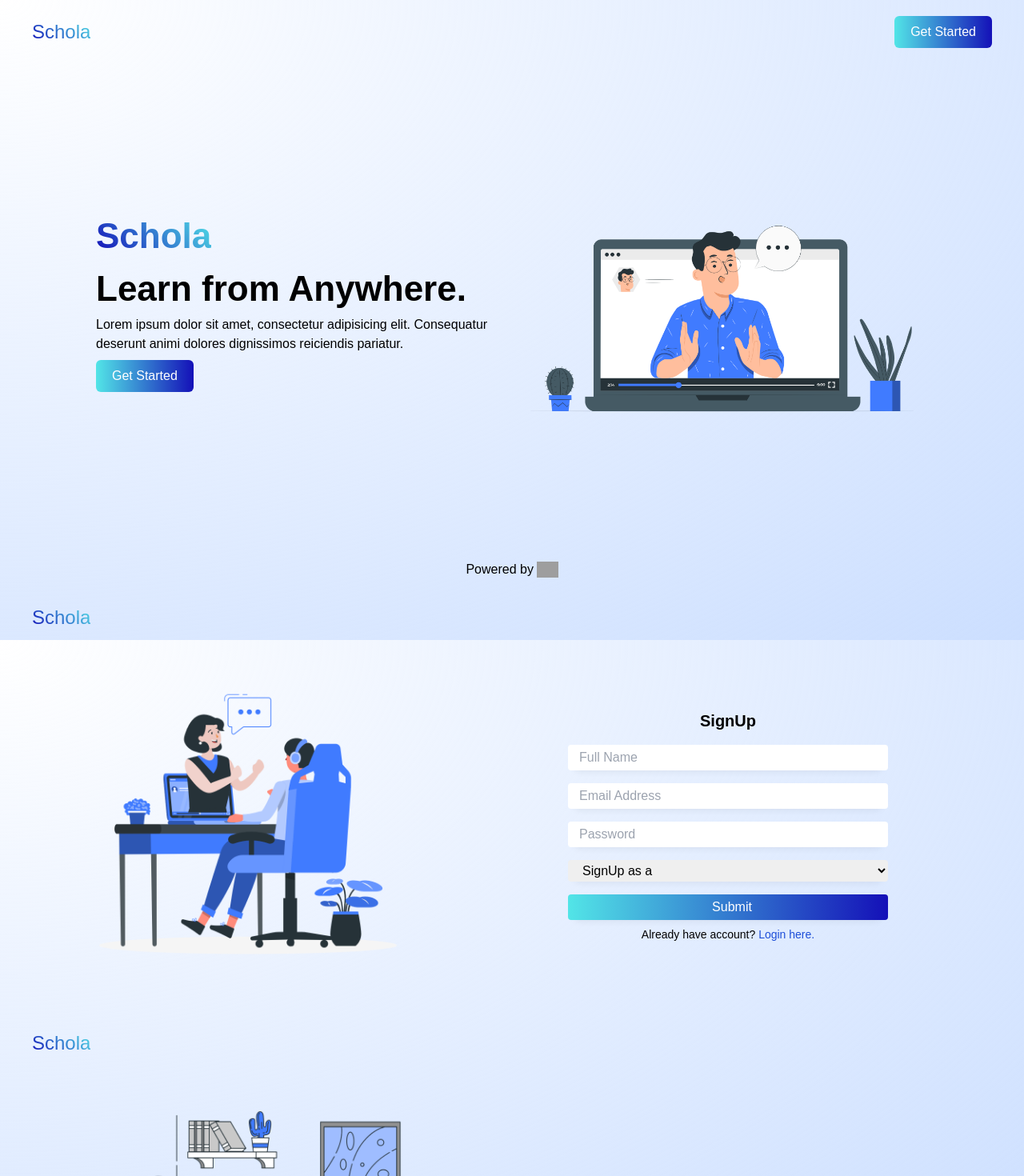
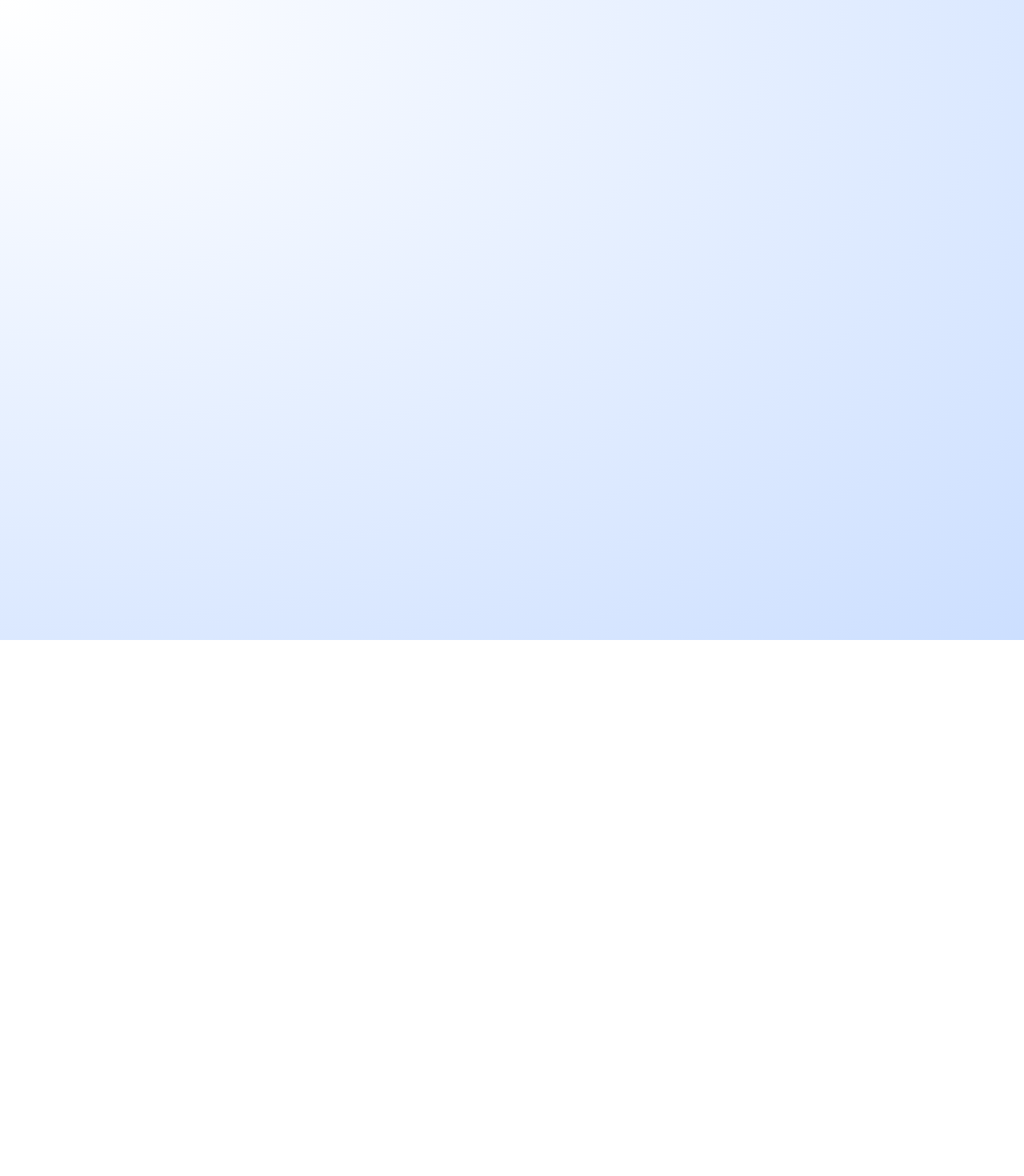
Before and after one commit to Nahid-theTechNerd/Schola, a React (Create React App) app: page /home in a window 1280 px wide. Shown: the top 1470 px of the page at 80% size. After the commit the page ends 800 px from the top, so only its background shows below. Built offline with nearby package versions, Linux system fonts and the light colour scheme; grey boxes are pictures that could not be loaded.

Commit message:
Router added

```diff
--- a/package.json
+++ b/package.json
@@ -9,6 +9,7 @@
     "react": "^18.2.0",
     "react-dom": "^18.2.0",
     "react-hook-form": "^7.34.2",
+    "react-router-dom": "^6.3.0",
     "react-scripts": "5.0.1",
     "web-vitals": "^2.1.4"
   },
--- a/src/App.js
+++ b/src/App.js
@@ -1,14 +1,21 @@
 import "./App.css";
+import { BrowserRouter as Router, Routes, Route } from "react-router-dom";
 import LogIn from "./Pages/LogIn/LogIn";
 import SignUp from "./Pages/SignUp/SignUp";
 import Welcome from "./Pages/Welcome/Welcome";
+import Home from "./Pages/Home/Home";
 
 function App() {
   return (
     <div className="App">
-      <Welcome></Welcome>
-      <SignUp></SignUp>
-      <LogIn></LogIn>
+      <Router>
+        <Routes>
+          <Route path="/" element={<Welcome />}></Route>
+          <Route path="/signup" element={<SignUp />}></Route>
+          <Route path="/login" element={<LogIn />}></Route>
+          <Route path="/home" element={<Home />}></Route>
+        </Routes>
+      </Router>
     </div>
   );
 }
--- a/src/Components/Title.js
+++ b/src/Components/Title.js
@@ -1,11 +1,12 @@
 import React from "react";
+import { Link } from "react-router-dom";
 
 export default function Title() {
   return (
     <div>
-      <a href="/" className="flex">
+      <Link to="/home" className="flex">
         <h1 className="title">Schola</h1>
-      </a>
+      </Link>
     </div>
   );
 }
--- /dev/null
+++ b/src/Pages/Home/Header.js
@@ -0,0 +1,7 @@
+import React from 'react'
+
+export default function Header() {
+  return (
+    <div>Header</div>
+  )
+}
--- /dev/null
+++ b/src/Pages/Home/Home.js
@@ -0,0 +1,7 @@
+import React from "react";
+
+export default function Home() {
+  return <div>
+
+  </div>;
+}
--- /dev/null
+++ b/src/Pages/Home/MainBody.js
@@ -0,0 +1,7 @@
+import React from 'react'
+
+export default function MainBody() {
+  return (
+    <div>MainBody</div>
+  )
+}
--- /dev/null
+++ b/src/Pages/Home/SideBar.js
@@ -0,0 +1,7 @@
+import React from 'react'
+
+export default function SideBar() {
+  return (
+    <div>SideBar</div>
+  )
+}
--- a/src/Pages/LogIn/LogIn.js
+++ b/src/Pages/LogIn/LogIn.js
@@ -3,6 +3,7 @@ import Title from "../../Components/Title";
 import { useForm } from "react-hook-form";
 import image from "../../Assets/Images/login.png";
 import classes from "../SignUp/SignUp.module.css";
+import { Link } from "react-router-dom";
 
 export default function LogIn() {
   const { register, handleSubmit } = useForm();
@@ -44,9 +45,9 @@ export default function LogIn() {
           <p className="text-sm pt-2 text-center">
             {" "}
             Have no account?{" "}
-            <a href="\" className="text-blue-700">
+            <Link to="/signup" className="text-blue-700">
               SignUp here.
-            </a>
+            </Link>
           </p>
         </div>
       </section>
--- a/src/Pages/SignUp/SignUp.js
+++ b/src/Pages/SignUp/SignUp.js
@@ -3,6 +3,7 @@ import Title from "../../Components/Title";
 import { useForm } from "react-hook-form";
 import image from "../../Assets/Images/signup.png";
 import classes from "./SignUp.module.css";
+import { Link } from "react-router-dom";
 
 export default function SignUp() {
   const {
@@ -86,9 +87,9 @@ export default function SignUp() {
           <p className="text-sm pt-2 text-center">
             {" "}
             Already have account?{" "}
-            <a href="\" className="text-blue-700">
+            <Link to="/login" className="text-blue-700">
               Login here.
-            </a>
+            </Link>
           </p>
         </div>
       </section>
--- a/src/Pages/Welcome/Footer.js
+++ b/src/Pages/Welcome/Footer.js
@@ -2,14 +2,16 @@ import React from "react";
 
 export default function Footer() {
   return (
-    <div className="flex items-center justify-center my-8">
+    <div className="flex items-center justify-center py-8 ">
       <p className="">Powered by </p>
       <div className="brand h-[20px]">
-        <img
-          src="https://boomdevs.com/wp-content/uploads/2021/10/logo-1.png"
-          alt="logo"
-          className="h-full pl-1"
-        />
+        <a href="https://boomdevs.com/" target="_blank">
+          <img
+            src="https://boomdevs.com/wp-content/uploads/2021/10/logo-1.png"
+            alt="logo"
+            className="h-full pl-1"
+          />
+        </a>
       </div>
     </div>
   );
--- a/src/Pages/Welcome/Header.js
+++ b/src/Pages/Welcome/Header.js
@@ -1,14 +1,15 @@
 import React from "react";
 import Title from "../../Components/Title";
 import classes from "./Welcome.module.css";
+import { Link } from "react-router-dom";
 
 export default function Header() {
   return (
-    <section className={`${classes.header} flex justify-between items-center`}>
+    <section className={`${classes.header} flex justify-between`}>
       <Title></Title>
-      <a href="http://">
+      <Link to="/signup">
         <button className="btn-gradient">Get Started</button>
-      </a>
+      </Link>
     </section>
   );
 }
--- a/src/Pages/Welcome/HeroSection.js
+++ b/src/Pages/Welcome/HeroSection.js
@@ -1,10 +1,9 @@
-import React from "react";
-// import classes from "./Welcome.module.css";
 import cover from "../../Assets/Images/cover.png";
+import { Link } from "react-router-dom";
 
 export default function HeroSection() {
   return (
-    <section className="my-16 mx-20 flex justify-between items-center gap-4">
+    <section className="my-8 mx-20 flex justify-between items-center gap-4">
       <div className="w-1/2">
         <h1 className="slogan text-[44px] font-bold">
           <span className="title">Schola</span>
@@ -14,9 +13,9 @@ export default function HeroSection() {
           Lorem ipsum dolor sit amet, consectetur adipisicing elit. Consequatur
           deserunt animi dolores dignissimos reiciendis pariatur.
         </p>
-        <a href="http://">
+        <Link to="/signup">
           <button className="btn-gradient my-2">Get Started</button>
-        </a>
+        </Link>
       </div>
       <div className="cover-photo w-1/2 flex justify-center items-center">
         <img src={cover} alt="" />
```
Also changed, not shown: 1 other file (tests, documents, lock files or other folders).
